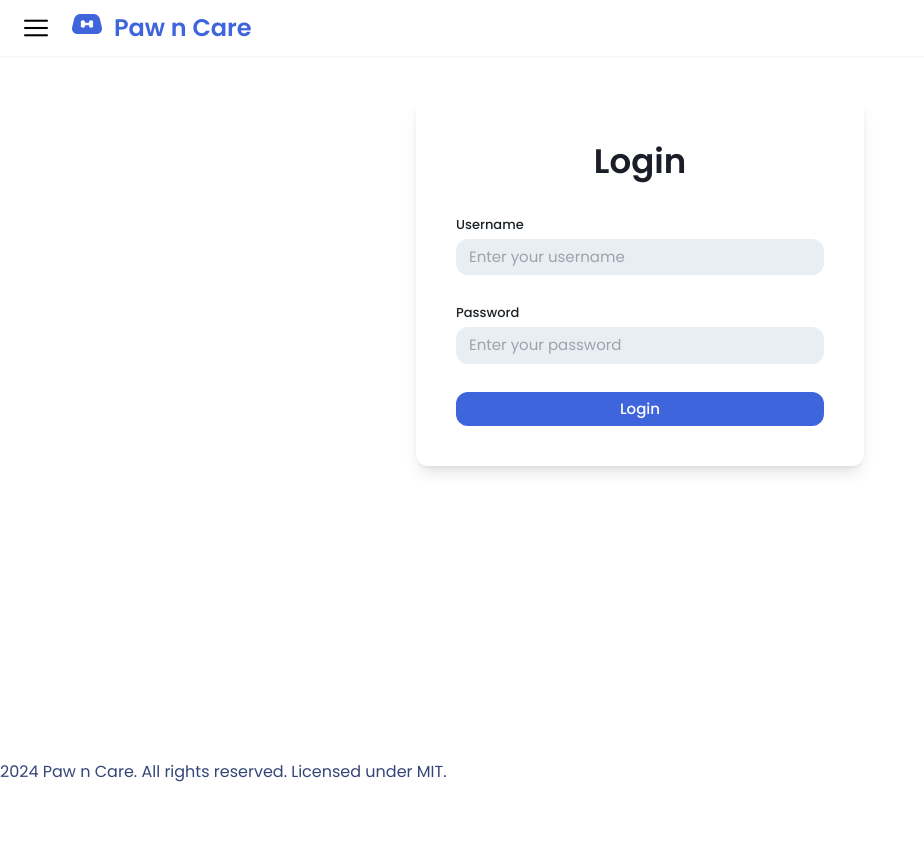
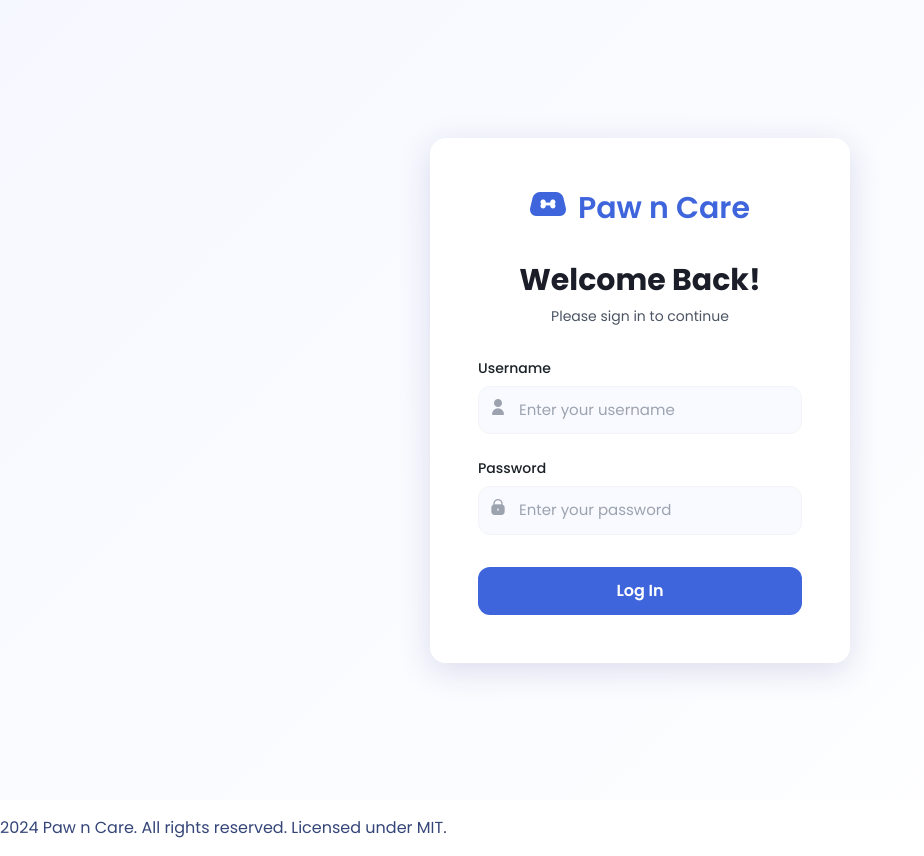
Before and after one commit to colarrbear/Paw-n-Care-Testing, a Django app: template paw_n_care/templates/login.html in a window 1280 px wide. Shown: the whole page, without its empty margins (0-924 px from the left). Before the commit the page ends 782 px from the top, so only its background shows below. Run offline with Django 3.2, Linux system fonts and the light colour scheme; the template is opened without the code that fills it, so the values that code supplies are empty; some libraries are stand-ins or nearby versions.

Commit message:
Edit Login page layout

```diff
--- a/paw_n_care/templates/base.html
+++ b/paw_n_care/templates/base.html
@@ -1,17 +1,13 @@
 <!DOCTYPE html>
 <html lang="en">
 {% load static %}
-
 <head>
-
     <meta charset="UTF-8">
     <meta name="viewport" content="width=device-width, initial-scale=1.0">
-{#    <link href="https://cdn.jsdelivr.net/npm/daisyui@4.12.14/dist/full.min.css" rel="stylesheet" type="text/css" />#}
     <script src="https://cdn.tailwindcss.com"></script>
     <link href="https://fonts.googleapis.com/css2?family=Poppins:wght@100;200;300;400;500;600;700;800&display=swap" rel="stylesheet">
     <link href="{% static 'css/uicons-solid-rounded.css' %}" rel="stylesheet">
     <title>Paw n Care</title>
-
     <style>
         html,
         body {
@@ -19,12 +15,10 @@
             margin: 0;
             font-family: 'Poppins', sans-serif;
         }
-
         body {
             display: flex;
             flex-direction: column;
         }
-
         header {
             position: fixed;
             top: 0;
@@ -32,15 +26,15 @@
             right: 0;
             z-index: 50;
         }
-
         main {
             flex: 1;
-            padding-top: 6rem;
         }
+        {% block extra_styles %}{% endblock %}
     </style>
 </head>
 
 <body>
+    {% block header %}
     <header class="w-full bg-white shadow-sm h-auto flex flex-col">
         <div class="h-14 py-3 justify-between items-center inline-flex">
             <div class="justify-start items-center gap-7 flex">
@@ -57,7 +51,6 @@
                 </div>
             </div>
         </div>
-    <!-- Dropdown Menu -->
         <div id="dropdownMenu" class="hidden absolute mt-14 bg-white border border-gray-200 shadow-md rounded-lg w-48">
             <a href="{% url 'paw_n_care:appointments' %}" class="block px-4 py-2 text-gray-700 hover:bg-gray-100">Appointments</a>
             <a href="{% url 'paw_n_care:medical-records' %}" class="block px-4 py-2 text-gray-700 hover:bg-gray-100">Medical Records</a>
@@ -65,8 +58,9 @@
             <a href="{% url 'paw_n_care:statistic' %}" class="block px-4 py-2 text-gray-700 hover:bg-gray-100">Statistic</a>
         </div>
     </header>
+    {% endblock %}
 
-    <main>
+    <main class="{% block main_class %}pt-24{% endblock %}">
         {% block content %}
         {% endblock %}
     </main>
@@ -78,8 +72,8 @@
             </div>
         </div>
     </footer>
-</body>
 
+    {% block scripts %}
     <script>
         const burgerMenu = document.getElementById('burgerMenu');
         const dropdownMenu = document.getElementById('dropdownMenu');
@@ -88,3 +82,6 @@
             dropdownMenu.classList.toggle('hidden');
         });
     </script>
+    {% endblock %}
+</body>
+</html>
--- a/paw_n_care/templates/login.html
+++ b/paw_n_care/templates/login.html
@@ -1,36 +1,77 @@
 {% extends 'base.html' %}
 {% load static %}
 
+{% block header %}{% endblock %}
+
+{% block extra_styles %}
+.login-container {
+    background: linear-gradient(135deg, #f6f8ff 0%, #ffffff 100%);
+}
+
+.login-form {
+    backdrop-filter: blur(10px);
+    background: rgba(255, 255, 255, 0.95);
+    box-shadow: 0 8px 32px 0 rgba(31, 38, 135, 0.15);
+}
+
+.input-field {
+    transition: all 0.3s ease;
+}
+
+.input-field:focus {
+    transform: translateY(-2px);
+    box-shadow: 0 4px 12px rgba(62, 101, 220, 0.15);
+}
+{% endblock %}
+
+{% block main_class %}flex items-center justify-center min-h-screen login-container{% endblock %}
+
 {% block content %}
-<form id="login-form" action="{% url 'paw_n_care:login' %}" method="POST">
+<form id="login-form" action="{% url 'paw_n_care:login' %}" method="POST" class="w-full px-4">
     {% csrf_token %}
-    <div class="w-full max-w-[1550px] h-auto mx-auto">
-        <div class="h-auto flex justify-center items-center">
+    <div class="w-full max-w-[420px] mx-auto">
         <!-- Login Content -->
-            <div class="flex flex-col gap-7 p-10 w-full max-w-md bg-white shadow-lg rounded-xl">
-                <!-- Header -->
-                <h1 class="text-[#1b1e28] text-[34px] font-semibold text-center">Login</h1>
+        <div class="login-form flex flex-col p-8 md:p-12 rounded-2xl">
+            <!-- Logo Section -->
+            <div class="flex justify-center items-center gap-3 mb-8">
+                <div class="relative items-center">
+                    <i class="fi fi-sr-dog-bowl-empty text-[#3e65dc] text-4xl"></i>
+                </div>
+                <div class="text-[#3e65dc] text-3xl font-semibold font-['Poppins']">Paw n Care</div>
+            </div>
+
+            <!-- Welcome Text -->
+            <div class="text-center mb-8">
+                <h1 class="text-[#1b1e28] text-3xl font-bold mb-2">Welcome Back!</h1>
+                <p class="text-gray-600 text-sm">Please sign in to continue</p>
+            </div>
 
             <!-- Username Input -->
-                <div class="flex flex-col gap-1">
-                    <label class="text-[#1a2227] text-[13px] font-medium font-['Poppins']">Username</label>
+            <div class="flex flex-col gap-2 mb-6">
+                <label class="text-[#1a2227] text-sm font-medium font-['Poppins']">Username</label>
+                <div class="relative">
+                    <i class="fi fi-sr-user absolute left-3 top-1/2 transform -translate-y-1/2 text-gray-400"></i>
                     <input name="username" type="text" required placeholder="Enter your username"
-                        class="w-full px-3 py-2 bg-[#25597e]/10 rounded-xl border border-transparent focus:outline-none focus:border-[#344578] text-[15px] font-normal font-['Poppins'] leading-tight">
+                        class="input-field w-full pl-10 pr-4 py-3 bg-[#f8faff] rounded-xl border border-gray-100 focus:outline-none focus:border-[#3e65dc] text-[15px] font-normal font-['Poppins']">
+                </div>
             </div>
 
             <!-- Password Input -->
-                <div class="flex flex-col gap-1">
-                    <label class="text-[#1a2227] text-[13px] font-medium font-['Poppins']">Password</label>
+            <div class="flex flex-col gap-2 mb-8">
+                <label class="text-[#1a2227] text-sm font-medium font-['Poppins']">Password</label>
+                <div class="relative">
+                    <i class="fi fi-sr-lock absolute left-3 top-1/2 transform -translate-y-1/2 text-gray-400"></i>
                     <input name="password" type="password" required placeholder="Enter your password"
-                        class="w-full px-3 py-2 bg-[#25597e]/10 rounded-xl border border-transparent focus:outline-none focus:border-[#344578] text-[15px] font-normal font-['Poppins'] leading-tight">
+                        class="input-field w-full pl-10 pr-4 py-3 bg-[#f8faff] rounded-xl border border-gray-100 focus:outline-none focus:border-[#3e65dc] text-[15px] font-normal font-['Poppins']">
+                </div>
             </div>
 
             <!-- Login Button -->
             <button
-                    class="w-full px-4 py-2 bg-[#3e65dc] text-white rounded-xl text-[15px] font-medium font-['Poppins'] leading-tight transition-all duration-300 ease-in-out transform hover:bg-[#1e4b8c] hover:shadow-lg hover:scale-105 focus:outline-none focus:ring-2 focus:ring-[#3e65dc]">
-                    Login
+                class="w-full px-6 py-3.5 bg-[#3e65dc] text-white rounded-xl text-base font-semibold font-['Poppins'] leading-tight transition-all duration-300 ease-in-out transform hover:bg-[#1e4b8c] hover:shadow-lg active:scale-95 focus:outline-none focus:ring-2 focus:ring-[#3e65dc] focus:ring-offset-2">
+                Log In
             </button>
-            </div>
+
         </div>
     </div>
 </form>
```
Also changed, not shown: paw_n_care/migrations/0002_user.py (added). Lines whose indentation alone changed are shown as unchanged.
